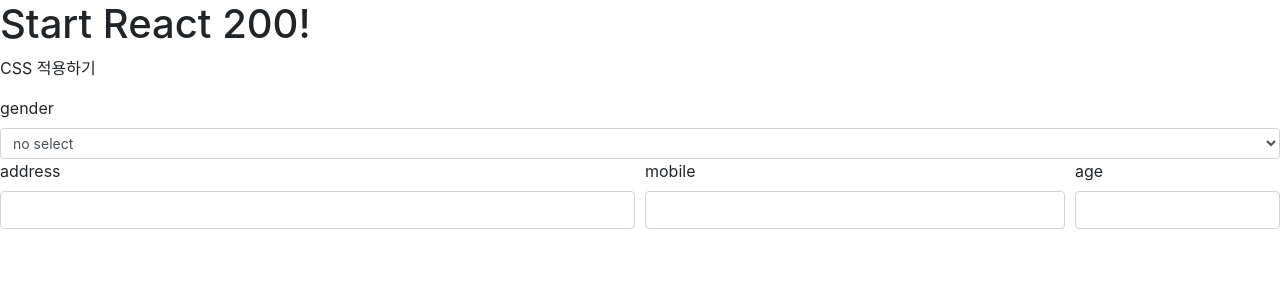
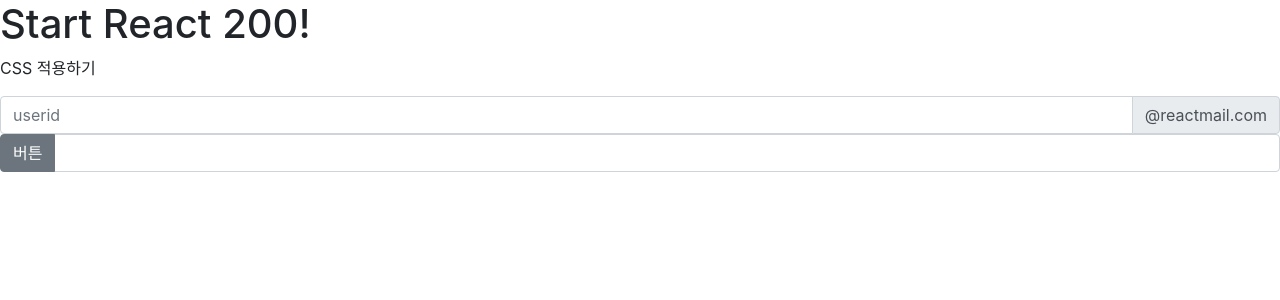
Before and after one commit to leejungyeoul/react200, a React (Create React App) app in the folder client/: page / in a window 1280 px wide. Shown: the top 300 px of the page. Built offline with nearby package versions, Linux system fonts and the light colour scheme.

Commit message:
045. reactstrap Input Group 사용하기

```diff
--- a/client/src/App.js
+++ b/client/src/App.js
@@ -1,6 +1,6 @@
 import React from 'react';
 // import './App.css';
-import ReactstrapForm from './R044_ReactstrapForm'
+import InputGroup from './R045_ReactstrapInputGroup'
 import 'bootstrap/dist/css/bootstrap.css'
 
 function App() {
@@ -8,7 +8,7 @@ function App() {
     <div>
       <h1>Start React 200!</h1>
       <p>CSS 적용하기</p>
-      <ReactstrapForm/>
+      <InputGroup/>
     </div>
   );
 }
--- a/client/src/R044_ReactstrapForm.js
+++ /dev/null
@@ -1,38 +0,0 @@
-import React, { Component } from 'react';
-import { Form, Label, Input, Row, Col, FormGroup } from 'reactstrap';
-
-class R044_ReactstrapForm extends Component {
-  render() {
-    return (
-      <Form>
-        <Label for="exampleGender">gender</Label>
-        <Input type="select" bsSize="sm">
-          <option>no select</option>
-          <option>woman</option>
-          <option>man</option>
-        </Input>
-        <Row form>
-          <Col md={6}>
-            <FormGroup>
-              <Label for="exampleAddress">address</Label>
-              <Input type="text" name="address" id="address"/>
-            </FormGroup>
-          </Col>
-          <Col md={4}>
-            <FormGroup>
-              <Label for="exampleMobile">mobile</Label>
-              <Input type="text" name="mobile" id="mobile"/>
-            </FormGroup>
-          </Col>
-          <Col md={2}>
-            <FormGroup>
-              <Label for="exampleAge">age</Label>
-              <Input type="text" name="age" id="age"/>
-            </FormGroup>
-          </Col>
-        </Row>
-      </Form>
-    )}
-}
-
-export default R044_ReactstrapForm;
--- /dev/null
+++ b/client/src/R045_ReactstrapInputGroup.js
@@ -0,0 +1,22 @@
+import React, { Component } from 'react';
+import { InputGroup, InputGroupAddon, InputGroupText, Input, Button } from 'reactstrap';
+
+class R045_ReactstrapInputGroup extends Component {
+  render() {
+    return (
+      <>
+      <InputGroup>
+        <Input placeholder="userid" />
+        <InputGroupAddon addonType="append">
+          <InputGroupText>@reactmail.com</InputGroupText>
+        </InputGroupAddon>
+      </InputGroup>
+      <InputGroup>
+        <InputGroupAddon addonType="prepend"><Button>버튼</Button></InputGroupAddon>
+        <Input />
+      </InputGroup>
+      </>
+    )}
+}
+
+export default R045_ReactstrapInputGroup;
```
